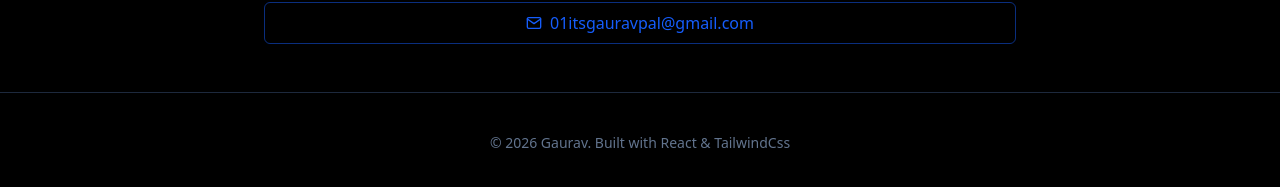
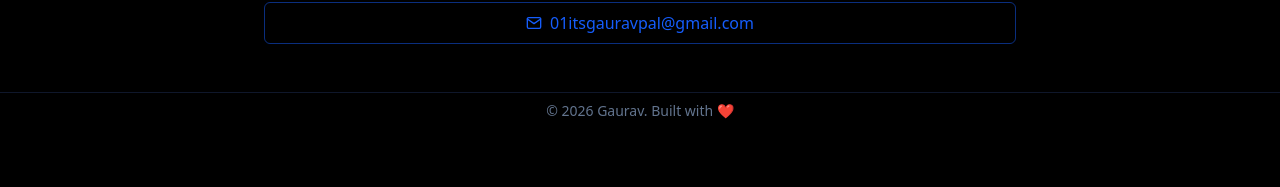
Before and after one commit to itsgauravkumar07/gaurav.site, a React (Vite) app: page / in a window 1280 px wide. Shown: the part 2866-3053 px from the top of the page. After the commit the page ends 2995 px from the top, so only its background shows below. Built offline with nearby package versions, Linux system fonts and the light colour scheme.

Commit message:
Improve the footer design

```diff
--- a/src/components/Footer.jsx
+++ b/src/components/Footer.jsx
@@ -1,7 +1,7 @@
 export default function Footer() {
   return (
-    <footer className="border-t border-slate-800 py-10 text-center text-sm text-slate-500">
-      © 2026 Gaurav. Built with React & TailwindCss
+    <footer className="border-t border-slate-900 py-2 text-center text-sm text-slate-500">
+      © 2026 Gaurav. Built with ❤
     </footer>
   )
 }
```
